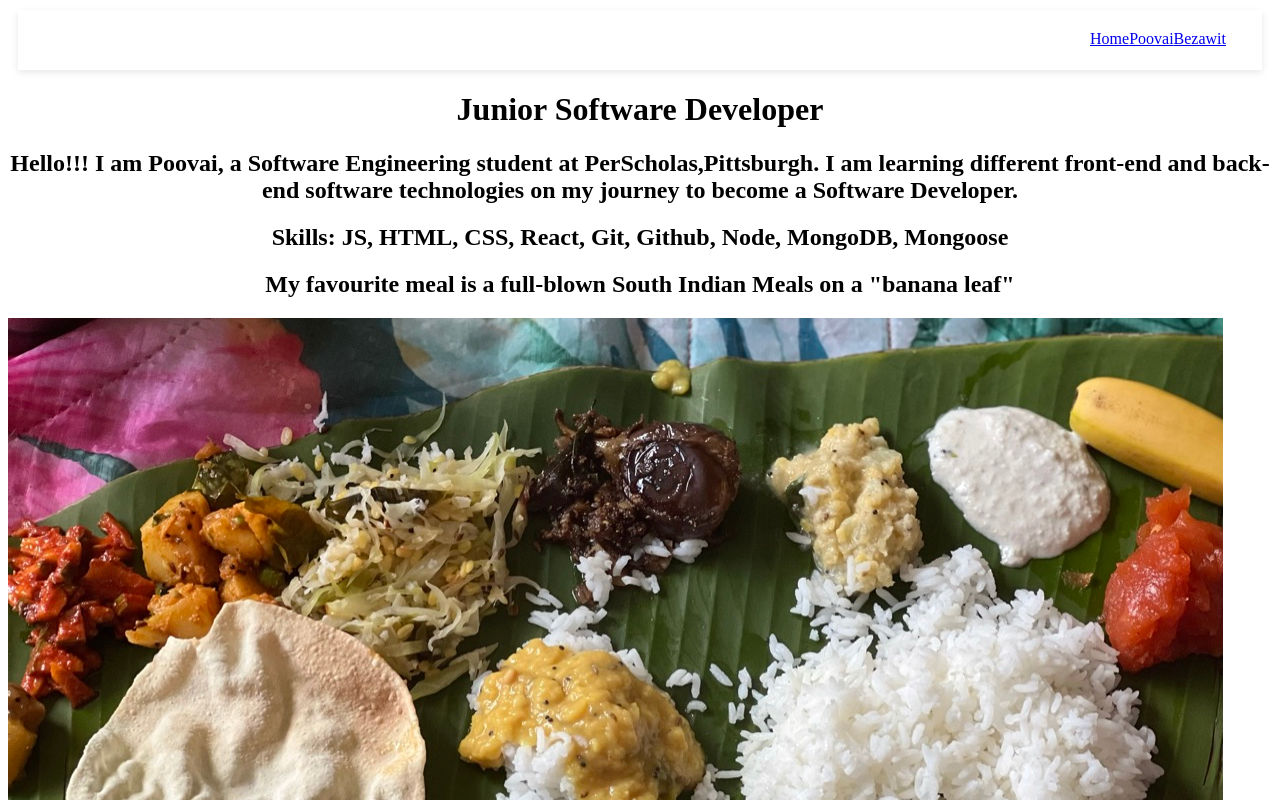
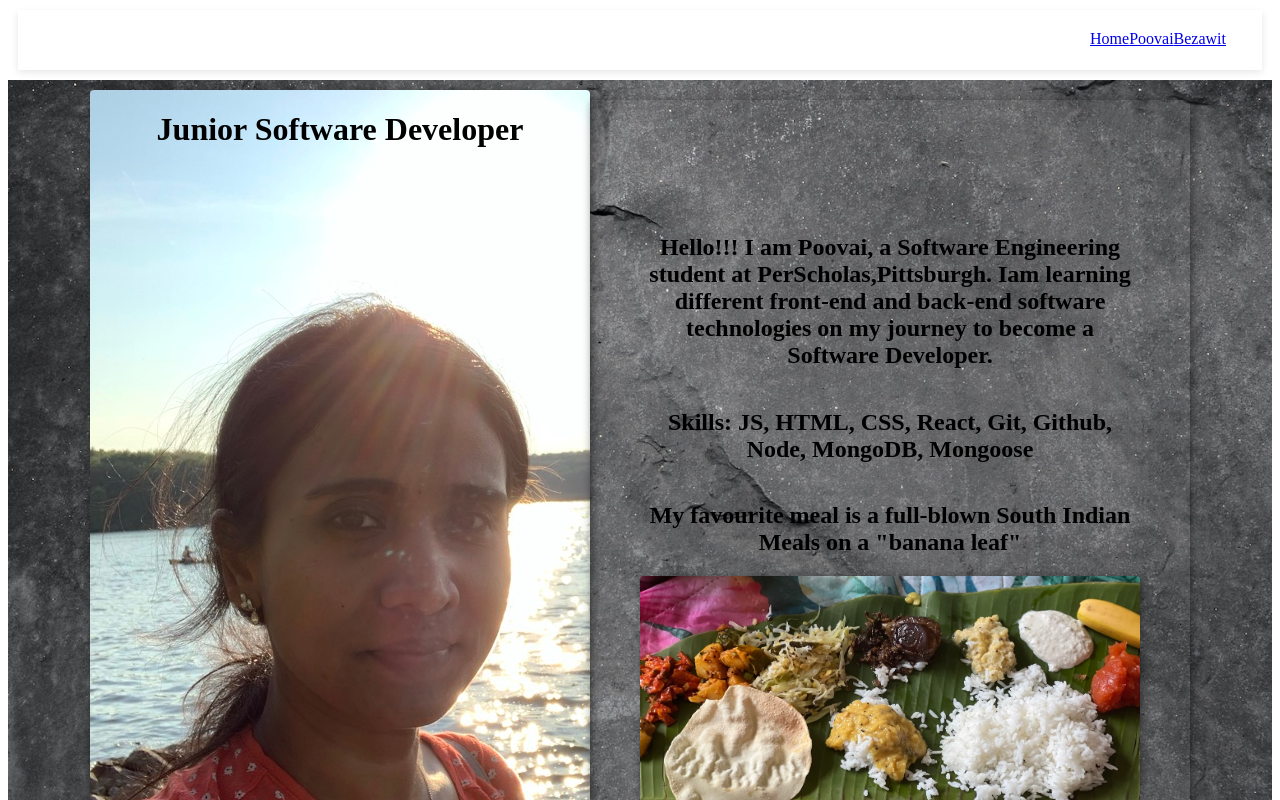
Before and after one commit to kavithachunduri/bikp, a React (Create React App) app: page /poovai in a window 1280 px wide. Shown: the top 800 px of the page. Built offline with nearby package versions, Linux system fonts and the light colour scheme.

Commit message:
resolve-issues

```diff
--- a/src/App.css
+++ b/src/App.css
@@ -53,3 +53,83 @@ h1{
 h2{
   text-align: center;
 }
+.App-logo {
+  height: 40vmin;
+  pointer-events: none;
+}
+
+@media (prefers-reduced-motion: no-preference) {
+  .App-logo {
+    animation: App-logo-spin infinite 20s linear;
+  }
+}
+
+.App-header {
+  background-color: #282c34;
+  min-height: 100vh;
+  display: flex;
+  flex-direction: column;
+  align-items: center;
+  justify-content: center;
+  font-size: calc(10px + 2vmin);
+  color: white;
+}
+
+.App-link {
+  color: #61dafb;
+}
+
+@keyframes App-logo-spin {
+  from {
+    transform: rotate(0deg);
+  }
+  to {
+    transform: rotate(360deg);
+  }
+}
+
+.poovai{
+  background-image: url("../poovai-bg.jpg");
+  background-size: cover;
+  background-repeat: no-repeat;
+  height:100vh;
+
+}
+.image{
+  margin-top: 10px;
+  background-image: url("../poovai.png");
+  width:500px;
+  height:850px;
+  object-fit: contain;
+  border-radius: 4px;
+  box-shadow: 2px 2px 10px rgba(0, 0, 0, 0.5);
+}
+
+.poovai-info{
+  display:flex;
+  align-items: center;
+  justify-content: center;
+
+
+}
+
+
+.poovai-content{
+  display:flex;
+  margin-top: 20px;
+  flex-direction: column;
+  max-width:500px;
+  height:740px;
+  justify-content: center;
+  text-align: justify;
+  padding:50px;
+  border-radius: 4px;
+  box-shadow: 2px 2px 10px rgba(0, 0, 0, 0.5);
+
+}
+.leaf{
+  width:500px;
+  height:250px;
+  border-radius: 4px;
+  box-shadow: 2px 2px 10px rgba(0, 0, 0, 0.5);
+}
--- a/src/App.js
+++ b/src/App.js
@@ -1,16 +1,14 @@
 
+import React from 'react';
 import './App.css';
 import {Route, Routes, NavLink } from 'react-router-dom';
 import Bezawit from './Components/Bezawit';
-
-//import Bezawit from './Components/Bezawit'
-//import Kavitha from './Components/Kavitha'
 import Poovai from './Components/Poovai'
 import Home from './Components/Home'
+import Imane from './Components/Imane'
 
 
 
-import Imane from './Components/Imane'
 
 
 
--- a/src/Components/Poovai.js
+++ b/src/Components/Poovai.js
@@ -15,7 +15,7 @@ const Poovai = () => {
             </div>
 
             <div className="poovai-content">
-            <h2>Hello!!! I am Poovai, a Software Engineering student at PerScholas,Pittsburgh. I am learning different front-end and back-end software technologies on my journey to become a Software Developer.
+            <h2>Hello!!! I am Poovai, a Software Engineering student at PerScholas,Pittsburgh. Iam learning different front-end and back-end software technologies on my journey to become a Software Developer.
                 </h2>
                 <h2>
             Skills: JS, HTML, CSS, React, Git, Github, Node, MongoDB, Mongoose
```
Also changed, not shown: src/Components/Kavitha.jsx (deleted), 2 other files (tests, documents, lock files or other folders).
